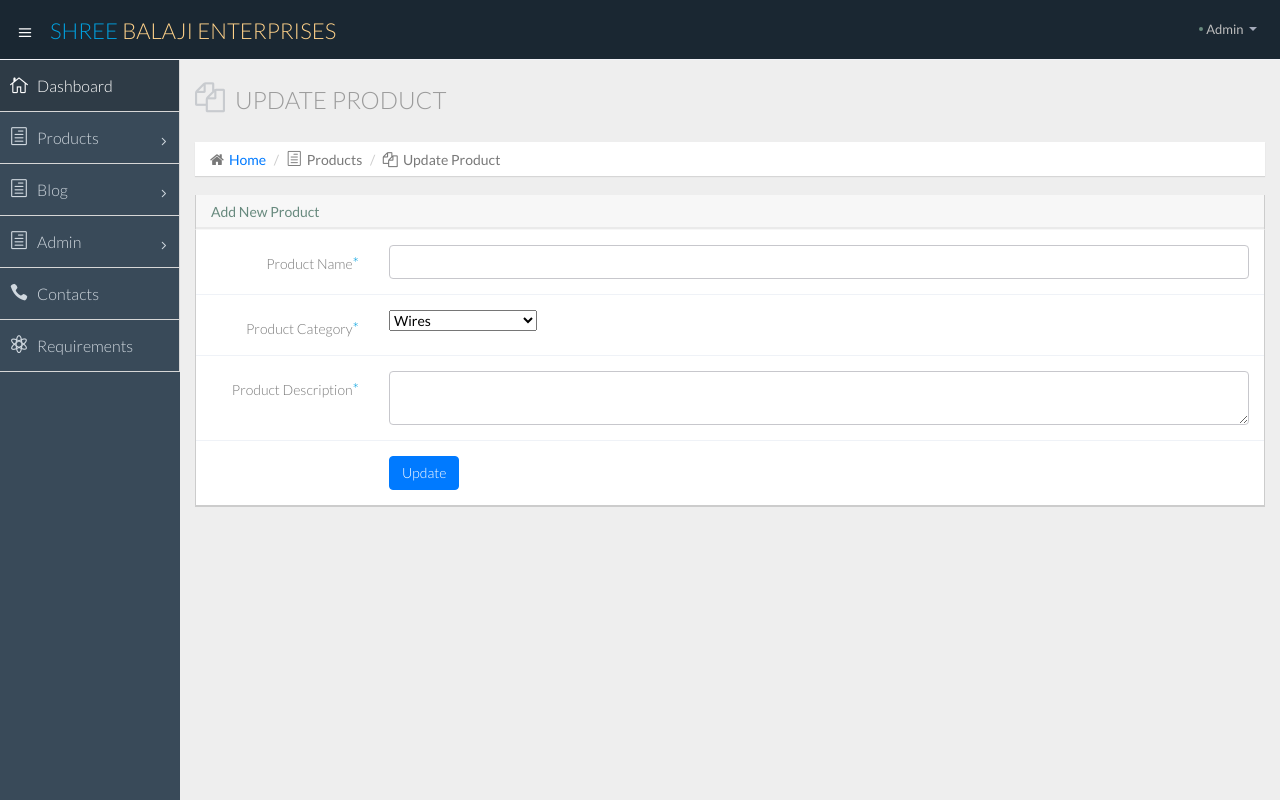
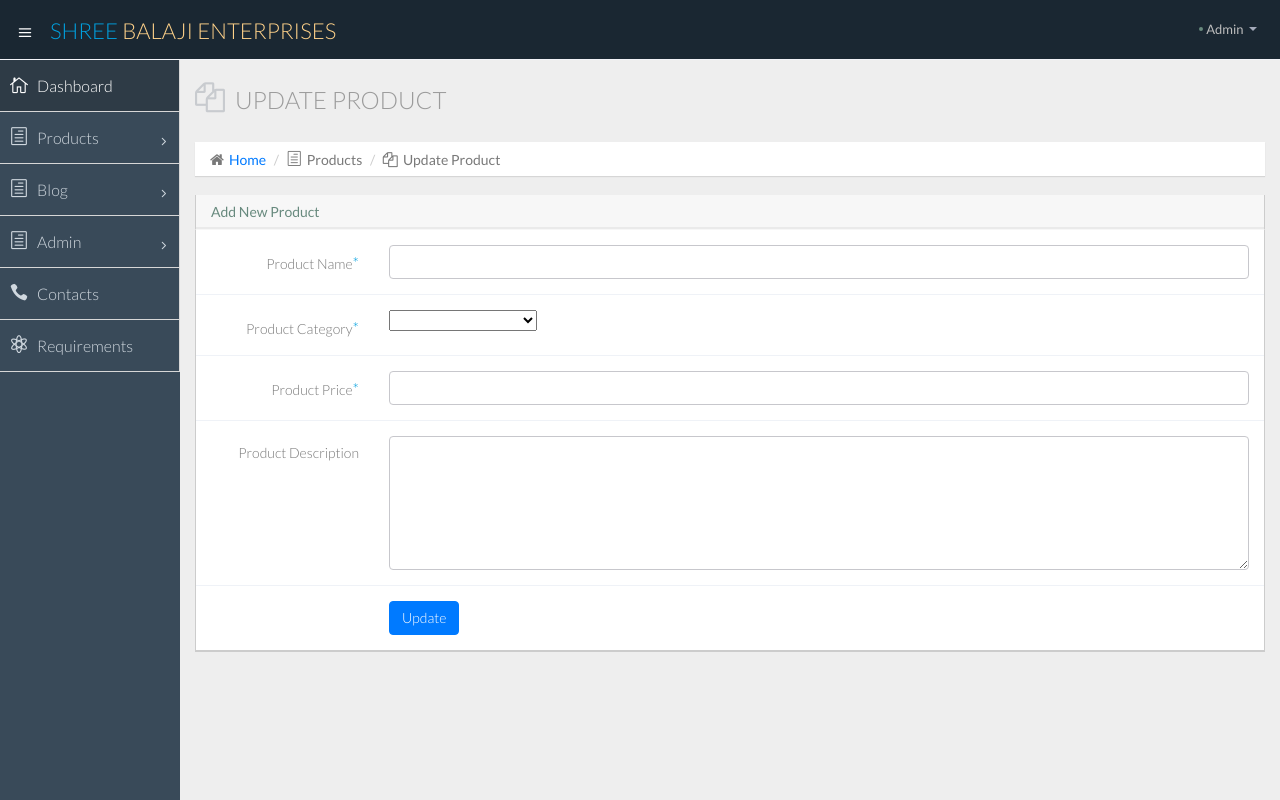
Before and after one commit to Saurabh114/ShreeBalajiEnterprises, a PHP site: page /Admin/edit-product.php?bid=1 in a window 1280 px wide. Run offline with PHP 8.4, Linux system fonts and the light colour scheme; data that the repository does not hold is empty; some libraries are stand-ins or nearby versions.

Commit message:
Ultra Final Changes

```diff
--- a/Admin/edit-product.php
+++ b/Admin/edit-product.php
@@ -7,8 +7,10 @@
     if (count($record) == 1 ) {
       $row = mysqli_fetch_array($record);
       $pname = $row['pname'];
+      $cat = $row['pcategory'];
       $pdes = $row['pdes'];
       $img = $row['pimage'];
+      $price = $row['price'];
     }
 ?>
 <!DOCTYPE html>
@@ -75,7 +77,8 @@
                     <div class="form-group ">
                       <label for="pcat" class="control-label col-lg-2"> Product Category<span class="required">*</span></label>
                       <div class="col-lg-10">
-                        <select id="pcat" name="pcat">
+                        <select  id="pcat" name="pcat">
+                           <option><?php echo $cat ?></option>
                            <option>Wires</option>
                            <option>Copper Wires</option>
                            <option>Cables</option>
@@ -89,11 +92,16 @@
 
                       </div>
                     </div>
-
                     <div class="form-group ">
-                      <label for="cname" class="control-label col-lg-2"> Product Description<span class="required">*</span></label>
+                      <label for="cname" class="control-label col-lg-2"> Product Price<span class="required">*</span></label>
                       <div class="col-lg-10">
-                        <textarea class="form-control" id="cdes" name="pdes"  type="text" required><?php echo $pdes?></textarea>
+                        <input class="form-control" id="price" value="<?php echo $price ?>" name="price"  type="text" required />
+                      </div>
+                    </div>
+                     <div class="form-group ">
+                      <label for="curl" class="control-label col-lg-2">Product Description</label>
+                      <div class="col-lg-10">
+                          <textarea class="form-control ckeditor" id="pdes"  name="pdes" rows="6"><?php echo $pdes ?></textarea>
                       </div>
                     </div>
 
@@ -146,10 +154,12 @@
 if (isset($_POST['submit'])) {
 
    $pname =  $_POST['pname'];
+   $price = $_POST['price'];
+
      $pdes = $_POST['pdes'];
      $pcat = $_POST['pcat'];
 
-            $q=mysqli_query($con, "UPDATE products SET pname='$pname', pdes='$pdes', pcategory='$pcat' WHERE id=$id");
+            $q=mysqli_query($con, "UPDATE products SET pname='$pname', price='$price', pdes='$pdes', pcategory='$pcat' WHERE id=$id");
 
             if( $q){
                 echo "<script>alert('Product Updated Successfully'); window.location.href='view_products.php'</script>";
```
Also changed, not shown: products-details.php (+22 -38 lines).
